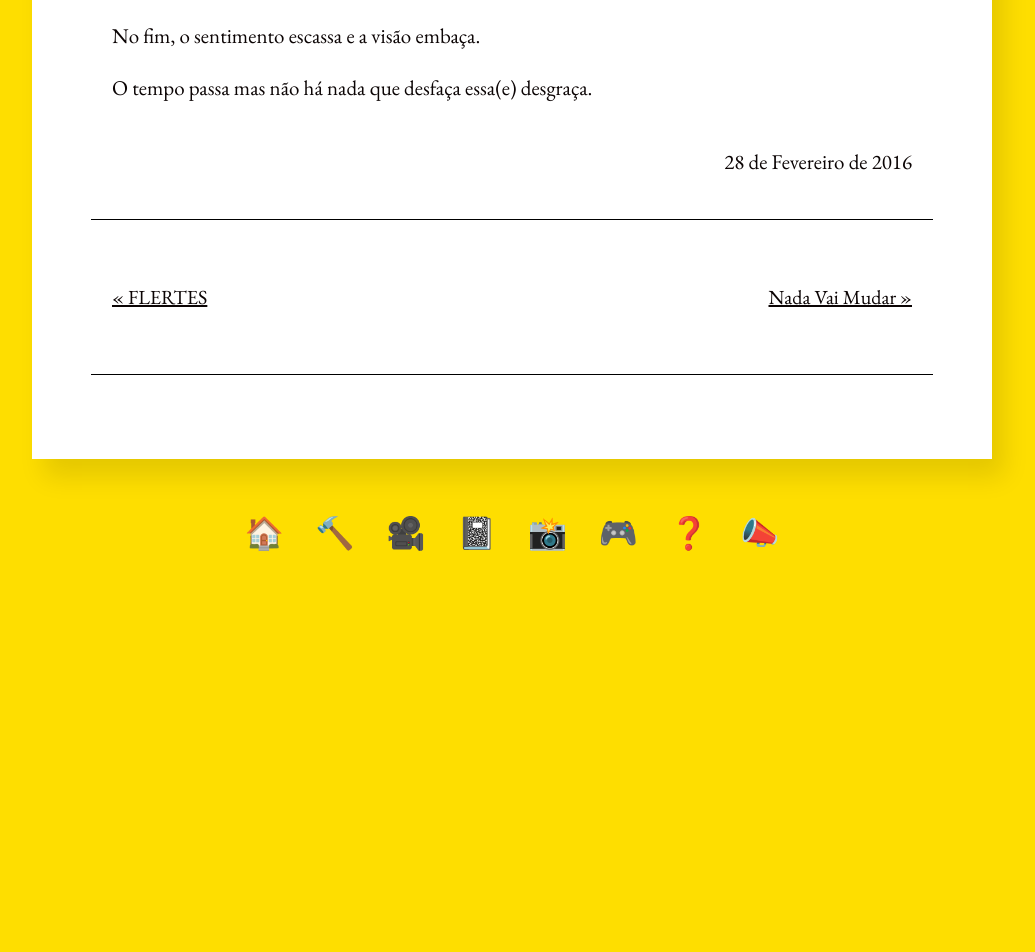
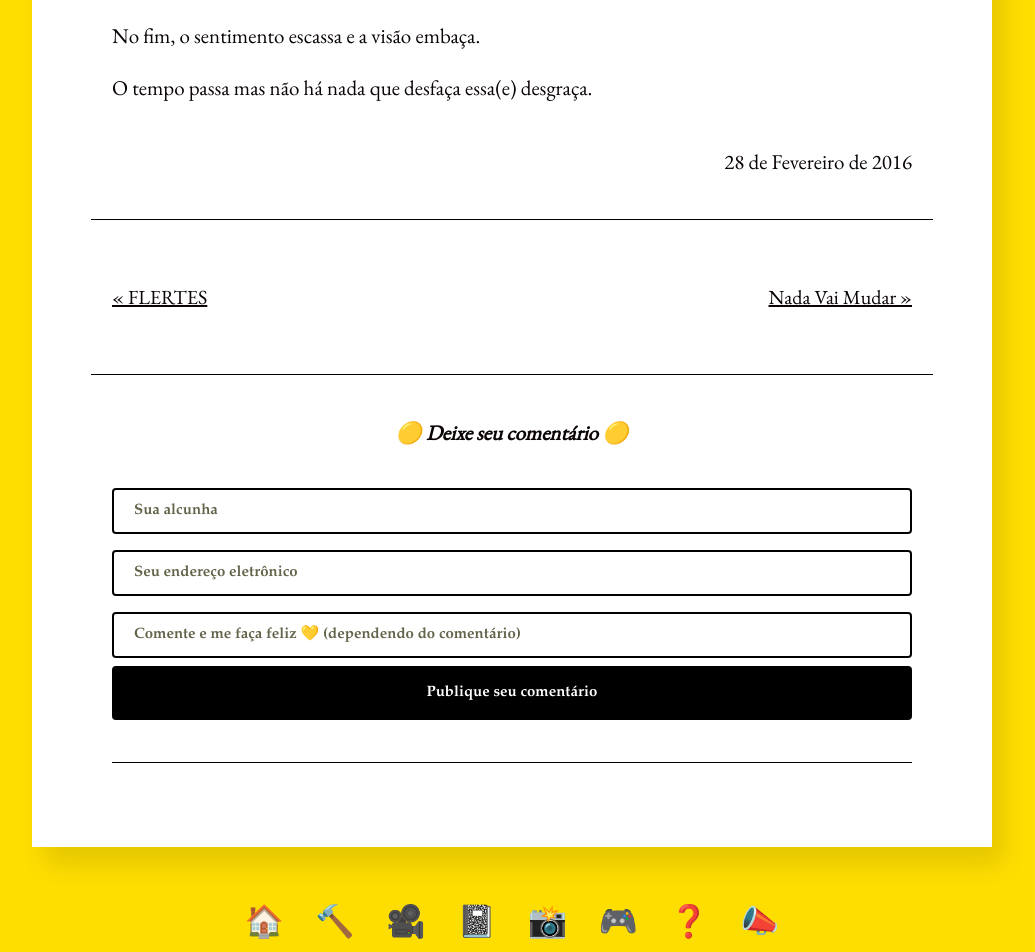
Before and after one commit to tropicaos/laueu, a Jekyll site: the page built from _posts/2020-07-02-tá-massa.md, in a window 1280 px wide. Shown: the part 1178-2130 px from the top of the page, without its empty margins (128-1163 px from the left). Built offline with Jekyll 4.4.1, drawn with Linux system fonts in a browser that asks for light colours; before the commit the page ends 1742 px from its top, so only the background shows below that.

Commit message:
netlify forms

```diff
--- a/_layouts/post.html
+++ b/_layouts/post.html
@@ -34,6 +34,14 @@ comments: true
     <a class="next" href="{{page.next.url}}">{{page.next.title}} &raquo;</a>
   {% endif %}
 </div>
-    <hr>
- <!-- COMENTÁRIOS AQUI -->
+<hr>
+<form netlify name="comments-queue" method="POST" action="/thanks">
+  <center><strong><h5>🟡 Deixe seu comentário 🟡 </h5></strong>
+    <input name="path" type="hidden" value="{{ page.url }}">
+    <input type="text" name="name" id="name" placeholder="Sua alcunha" required>
+    <input type="email" name="email" id="email" placeholder="Seu endereço eletrônico" required>
+    <input class="button" type="text" id="comment" name="Caixa de Texto" placeholder="Comente e me faça feliz 💛 (dependendo do comentário)" required>
+    <br/><input type="submit" value="Publique seu comentário">
+</form>
+<hr>
 </article>
--- a/assets/css/main.scss
+++ b/assets/css/main.scss
@@ -30,7 +30,7 @@ input {
     color: black;
 }
 
-input[type=text] {
+input[type=text], [type=email] {
   width: 100%;
   margin: 8px 0;
   display: inline-block;
@@ -40,7 +40,7 @@ input[type=text] {
   font-weight: bold;
 }
 
-input[type=text], select {
+input[type=text], [type=email], select {
   width: 100%;
   padding: 12px 20px;
   margin: 8px 0;
```
